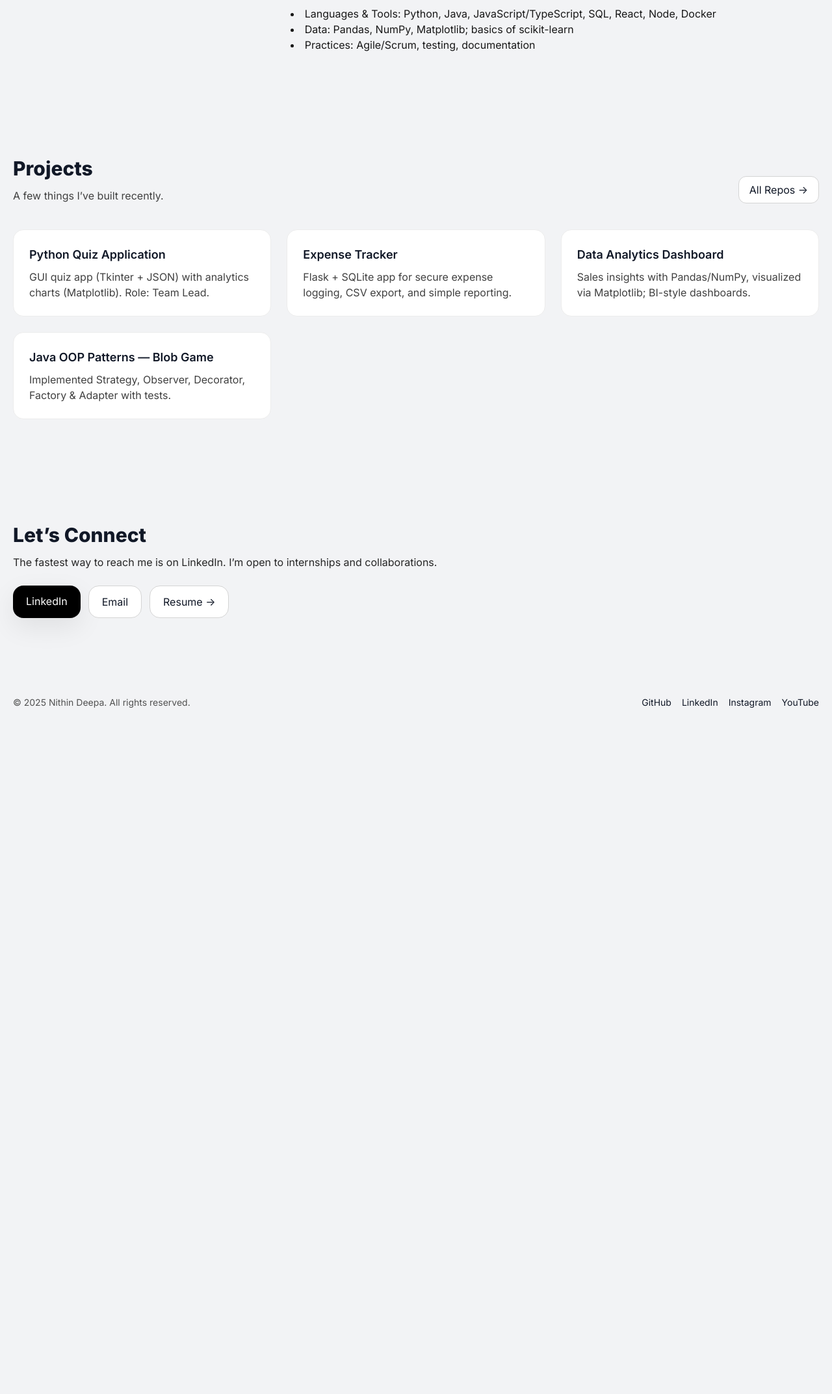
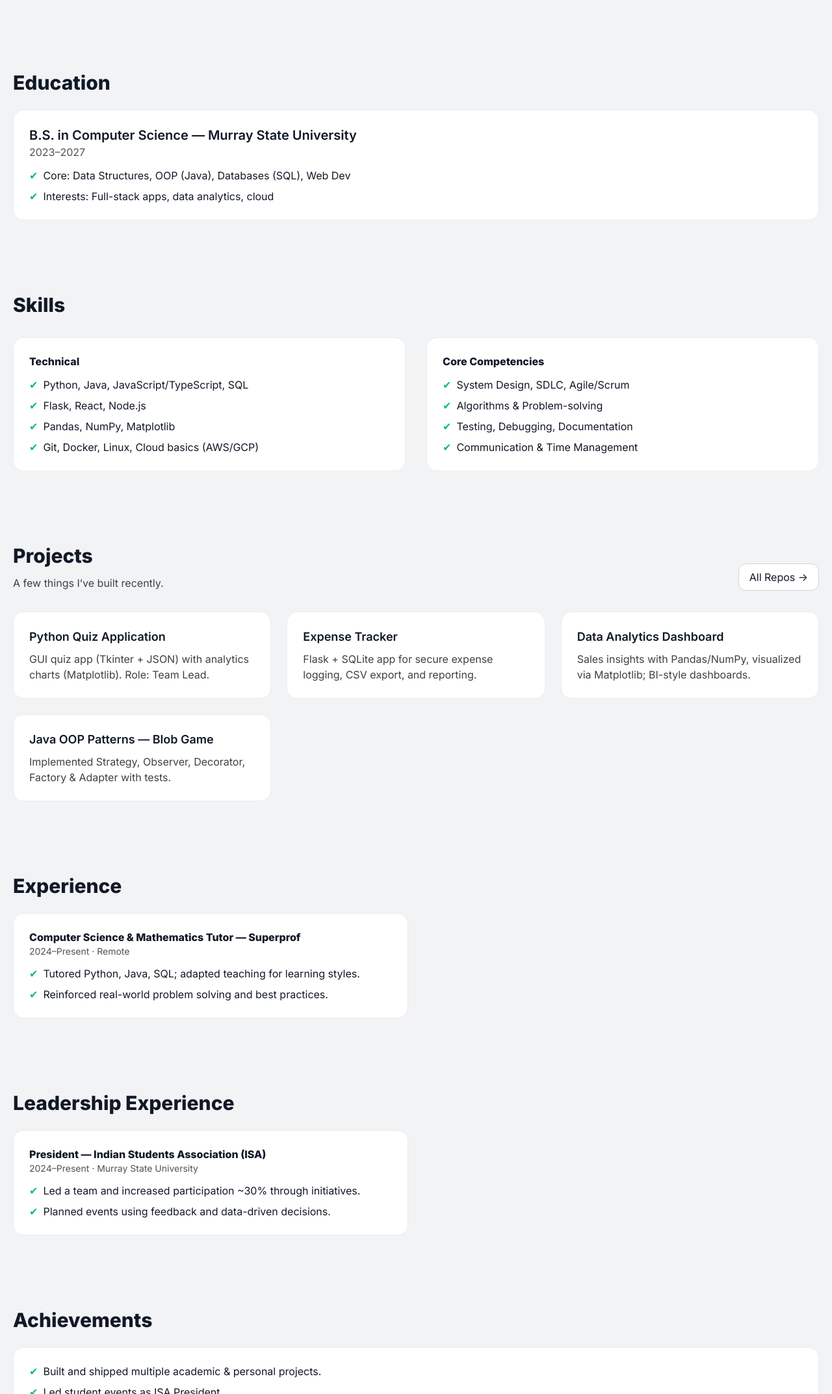
Before and after one commit to ndeepa-cloud/My-portfolio, a plain HTML site: page index.html in a window 1280 px wide. Shown: the part 655-2800 px from the top of the page at 65% size. Before the commit the page ends 1786 px from the top, so only its background shows below. Drawn offline with nearby package versions, Linux system fonts and the light colour scheme.

Commit message:
index.html
Updated sections and improved content structure in index.html.

```diff
--- a/index.html
+++ b/index.html
@@ -38,6 +38,7 @@
     .btn { transition: transform .2s ease, opacity .2s ease; }
     .btn:hover { transform: translateY(-1px); opacity:.9; }
     .section-card { background:#fff; border:1px solid #ececec; }
+    .tick::before { content:'✔'; color:#10b981; margin-right:8px; }
   </style>
 </head>
 <body class="font-sans">
@@ -69,42 +70,71 @@
 
   <!-- Hero -->
   <main id="top" class="max-w-7xl mx-auto px-5">
-    <section class="grid md:grid-cols-2 gap-12 items-center pt-28 sm:pt-36 pb-16">
+    <section class="grid md:grid-cols-2 gap-12 items-center pt-28 sm:pt-36 pb-10">
       <div id="hero-text" class="opacity-0 translate-y-8">
         <h1 class="text-5xl font-extrabold leading-tight">Hi, I’m Nithin Deepa<span class="text-neutral-400">.</span></h1>
         <p class="mt-4 text-lg text-neutral-700">Computer Science Student • Software Developer • Data Analyst</p>
         <p class="mt-4 text-neutral-800 max-w-2xl">I build clean, performant apps and data solutions. Explore my work and experience below.</p>
         <div class="mt-7 flex flex-wrap gap-3">
-          <a href="resume.pdf" target="_blank" class="btn px-5 py-3 rounded-xl bg-black text-white shadow-soft">Resume →</a>
+          <a data-resume target="_blank" class="btn px-5 py-3 rounded-xl bg-black text-white shadow-soft">Resume →</a>
           <a href="#projects" class="btn px-5 py-3 rounded-xl border border-neutral-300 bg-white hover:bg-neutral-50">Projects →</a>
         </div>
       </div>
       <div id="hero-photo" class="flex justify-center md:justify-end opacity-0 scale-95">
-        <img src="headshot.jpg" alt="Nithin portrait" class="w-72 h-72 object-cover rounded-3xl shadow-soft border border-neutral-200"/>
+        <img id="heroPhoto" alt="Nithin portrait" class="w-72 h-72 object-cover rounded-3xl shadow-soft border border-neutral-200"/>
       </div>
     </section>
 
-    <!-- About -->
-    <section id="about" class="py-20">
-      <div class="grid lg:grid-cols-3 gap-10 items-start">
-        <div class="lg:col-span-1 opacity-0 translate-y-8 about-a">
-          <h2 class="text-3xl font-extrabold">About Me</h2>
-          <p class="mt-3 text-neutral-700">Quick snapshot of who I am and what I do.</p>
+    <!-- 1) About Me -->
+    <section id="about" class="py-14">
+      <h2 class="text-3xl font-extrabold">About Me</h2>
+      <p class="mt-4 text-neutral-800 max-w-3xl">
+        I’m a Computer Science student at Murray State University (Class of 2027). I specialize in software development and data analytics,
+        combining technical skills with leadership, communication, and a focus on results.
+      </p>
+    </section>
+
+    <!-- 2) Education -->
+    <section id="education" class="py-14">
+      <h2 class="text-3xl font-extrabold">Education</h2>
+      <div class="mt-6 section-card p-6 rounded-2xl">
+        <h3 class="text-xl font-semibold">B.S. in Computer Science — Murray State University</h3>
+        <p class="text-neutral-600">2023–2027</p>
+        <ul class="mt-3 space-y-2">
+          <li class="tick">Core: Data Structures, OOP (Java), Databases (SQL), Web Dev</li>
+          <li class="tick">Interests: Full-stack apps, data analytics, cloud</li>
+        </ul>
+      </div>
+    </section>
+
+    <!-- 3) Skills -->
+    <section id="skills" class="py-14">
+      <h2 class="text-3xl font-extrabold">Skills</h2>
+      <div class="mt-8 grid md:grid-cols-2 gap-8">
+        <div class="section-card p-6 rounded-2xl">
+          <h3 class="font-bold mb-3">Technical</h3>
+          <ul class="space-y-2">
+            <li class="tick">Python, Java, JavaScript/TypeScript, SQL</li>
+            <li class="tick">Flask, React, Node.js</li>
+            <li class="tick">Pandas, NumPy, Matplotlib</li>
+            <li class="tick">Git, Docker, Linux, Cloud basics (AWS/GCP)</li>
+          </ul>
         </div>
-        <div class="lg:col-span-2 space-y-4 opacity-0 translate-y-8 about-b">
-          <p>I’m a Computer Science student at Murray State University (2023–2027). I love building user-focused software, clean APIs, and data pipelines. I’m currently seeking internships in Software Development or Data Analytics.</p>
-          <ul class="list-disc list-inside text-neutral-900">
-            <li>Languages & Tools: Python, Java, JavaScript/TypeScript, SQL, React, Node, Docker</li>
-            <li>Data: Pandas, NumPy, Matplotlib; basics of scikit-learn</li>
-            <li>Practices: Agile/Scrum, testing, documentation</li>
+        <div class="section-card p-6 rounded-2xl">
+          <h3 class="font-bold mb-3">Core Competencies</h3>
+          <ul class="space-y-2">
+            <li class="tick">System Design, SDLC, Agile/Scrum</li>
+            <li class="tick">Algorithms & Problem-solving</li>
+            <li class="tick">Testing, Debugging, Documentation</li>
+            <li class="tick">Communication & Time Management</li>
           </ul>
         </div>
       </div>
     </section>
 
-    <!-- Projects (4 cards) -->
-    <section id="projects" class="py-20">
-      <div class="flex items-end justify-between gap-4 opacity-0 translate-y-8 projects-a">
+    <!-- 4) Projects -->
+    <section id="projects" class="py-14">
+      <div class="flex items-end justify-between gap-4">
         <div>
           <h2 class="text-3xl font-extrabold">Projects</h2>
           <p class="mt-3 text-neutral-700">A few things I’ve built recently.</p>
@@ -112,44 +142,97 @@
         <a href="https://github.com/ndeepa-cloud" target="_blank" class="btn px-4 py-2 rounded-xl border border-neutral-300 bg-white hover:bg-neutral-50">All Repos →</a>
       </div>
 
-      <div class="mt-10 grid md:grid-cols-2 xl:grid-cols-3 gap-6">
-        <article class="section-card p-6 rounded-2xl hover:shadow-soft transition opacity-0 translate-y-8 proj-1">
+      <div class="mt-8 grid md:grid-cols-2 xl:grid-cols-3 gap-6">
+        <article class="section-card p-6 rounded-2xl hover:shadow-soft transition proj-1">
           <h3 class="font-semibold text-lg">Python Quiz Application</h3>
           <p class="mt-2 text-neutral-700">GUI quiz app (Tkinter + JSON) with analytics charts (Matplotlib). Role: Team Lead.</p>
         </article>
 
-        <article class="section-card p-6 rounded-2xl hover:shadow-soft transition opacity-0 translate-y-8 proj-2">
+        <article class="section-card p-6 rounded-2xl hover:shadow-soft transition proj-2">
           <h3 class="font-semibold text-lg">Expense Tracker</h3>
-          <p class="mt-2 text-neutral-700">Flask + SQLite app for secure expense logging, CSV export, and simple reporting.</p>
+          <p class="mt-2 text-neutral-700">Flask + SQLite app for secure expense logging, CSV export, and reporting.</p>
         </article>
 
-        <article class="section-card p-6 rounded-2xl hover:shadow-soft transition opacity-0 translate-y-8 proj-3">
+        <article class="section-card p-6 rounded-2xl hover:shadow-soft transition proj-3">
           <h3 class="font-semibold text-lg">Data Analytics Dashboard</h3>
           <p class="mt-2 text-neutral-700">Sales insights with Pandas/NumPy, visualized via Matplotlib; BI-style dashboards.</p>
         </article>
 
-        <article class="section-card p-6 rounded-2xl hover:shadow-soft transition opacity-0 translate-y-8 proj-4">
+        <article class="section-card p-6 rounded-2xl hover:shadow-soft transition proj-4">
           <h3 class="font-semibold text-lg">Java OOP Patterns — Blob Game</h3>
           <p class="mt-2 text-neutral-700">Implemented Strategy, Observer, Decorator, Factory & Adapter with tests.</p>
         </article>
       </div>
     </section>
 
-    <!-- Contact -->
-    <section id="contact" class="py-20">
-      <div class="max-w-2xl opacity-0 translate-y-8 contact-a">
+    <!-- 5) Experience -->
+    <section id="experience" class="py-14">
+      <h2 class="text-3xl font-extrabold">Experience</h2>
+      <div class="mt-6 grid md:grid-cols-2 gap-6">
+        <article class="section-card p-6 rounded-2xl exp-1">
+          <h3 class="font-bold">Computer Science & Mathematics Tutor — Superprof</h3>
+          <p class="text-neutral-600 text-sm">2024–Present · Remote</p>
+          <ul class="mt-3 space-y-2">
+            <li class="tick">Tutored Python, Java, SQL; adapted teaching for learning styles.</li>
+            <li class="tick">Reinforced real-world problem solving and best practices.</li>
+          </ul>
+        </article>
+      </div>
+    </section>
+
+    <!-- 6) Leadership Experience -->
+    <section id="leadership" class="py-14">
+      <h2 class="text-3xl font-extrabold">Leadership Experience</h2>
+      <div class="mt-6 grid md:grid-cols-2 gap-6">
+        <article class="section-card p-6 rounded-2xl lead-1">
+          <h3 class="font-bold">President — Indian Students Association (ISA)</h3>
+          <p class="text-neutral-600 text-sm">2024–Present · Murray State University</p>
+          <ul class="mt-3 space-y-2">
+            <li class="tick">Led a team and increased participation ~30% through initiatives.</li>
+            <li class="tick">Planned events using feedback and data-driven decisions.</li>
+          </ul>
+        </article>
+      </div>
+    </section>
+
+    <!-- 7) Achievements -->
+    <section id="achievements" class="py-14">
+      <h2 class="text-3xl font-extrabold">Achievements</h2>
+      <div class="mt-6 section-card p-6 rounded-2xl">
+        <ul class="space-y-2">
+          <li class="tick">Built and shipped multiple academic & personal projects.</li>
+          <li class="tick">Led student events as ISA President.</li>
+        </ul>
+      </div>
+    </section>
+
+    <!-- 8) Certifications -->
+    <section id="certifications" class="py-14">
+      <h2 class="text-3xl font-extrabold">Certifications</h2>
+      <div class="mt-6 section-card p-6 rounded-2xl">
+        <ul class="space-y-2">
+          <li class="tick">Python Programming — GP Intuition (2023)</li>
+          <li class="tick">C Programming — GP Intuition (2023)</li>
+          <li class="tick">Data Analytics Foundations — Coursera (2024)</li>
+        </ul>
+      </div>
+    </section>
+
+    <!-- Contact (bonus) -->
+    <section id="contact" class="py-16">
+      <div class="max-w-2xl">
         <h2 class="text-3xl font-extrabold">Let’s Connect</h2>
         <p class="mt-3 text-neutral-800">The fastest way to reach me is on LinkedIn. I’m open to internships and collaborations.</p>
         <div class="mt-6 flex flex-wrap gap-3">
           <a href="https://www.linkedin.com/in/nithin-deepa-a246a0287/" target="_blank" class="btn px-5 py-3 rounded-2xl bg-black text-white shadow-soft">LinkedIn</a>
           <a href="mailto:deepanithinroy9@gmail.com" class="btn px-5 py-3 rounded-2xl border border-neutral-300 bg-white hover:bg-neutral-50">Email</a>
-          <a href="resume.pdf" target="_blank" class="btn px-5 py-3 rounded-2xl border border-neutral-300 bg-white hover:bg-neutral-50">Resume →</a>
+          <a data-resume target="_blank" class="btn px-5 py-3 rounded-2xl border border-neutral-300 bg-white hover:bg-neutral-50">Resume →</a>
         </div>
       </div>
     </section>
   </main>
 
-  <footer class="border-top border-neutral-200 py-10">
+  <footer class="border-t border-neutral-200 py-10">
     <div class="max-w-7xl mx-auto px-5 flex flex-col sm:flex-row items-center justify-between gap-4">
       <p class="text-neutral-600 text-sm">© <span id="year"></span> Nithin Deepa. All rights reserved.</p>
       <div class="flex items-center gap-4 text-sm">
@@ -161,29 +244,41 @@
     </div>
   </footer>
 
-  <!-- GSAP animations -->
+  <!-- GSAP animations + Auto-path for resume/photo -->
   <script>
     gsap.registerPlugin(ScrollTrigger);
 
-    // Hero
+    // Animate hero
     gsap.to('#hero-text',  {opacity:1, y:0, duration:1.0, ease:'power3.out', delay:.05});
     gsap.to('#hero-photo', {opacity:1, scale:1, duration:1.1, ease:'power3.out', delay:.2});
 
-    // About
-    gsap.to('.about-a', {scrollTrigger:{trigger:'#about', start:'top 80%'}, opacity:1, y:0, duration:.9, ease:'power2.out'});
-    gsap.to('.about-b', {scrollTrigger:{trigger:'#about', start:'top 72%'}, opacity:1, y:0, duration:.9, ease:'power2.out', delay:.1});
-
-    // Projects head + cards
-    gsap.to('.projects-a', {scrollTrigger:{trigger:'#projects', start:'top 82%'}, opacity:1, y:0, duration:.9, ease:'power2.out'});
-    ['.proj-1','.proj-2','.proj-3','.proj-4'].forEach((sel,i)=>{
-      gsap.to(sel, {scrollTrigger:{trigger: sel, start:'top 85%'}, opacity:1, y:0, duration:.9, ease:'power2.out', delay:i*0.05});
-    });
-
-    // Contact
-    gsap.to('.contact-a', {scrollTrigger:{trigger:'#contact', start:'top 82%'}, opacity:1, y:0, duration:.9, ease:'power2.out'});
+    // Animate each section smoothly
+    gsap.utils.toArray('#about, #education, #skills, #projects, #experience, #leadership, #achievements, #certifications, #contact')
+      .forEach((sec, i) => {
+        gsap.from(sec, {opacity:0, y:50, duration:0.9, ease:'power2.out',
+          scrollTrigger: { trigger: sec, start: 'top 85%' }
+        });
+      });
 
     // Year
     document.getElementById('year').textContent = new Date().getFullYear();
+
+    // Auto path fix for resume & photo (works for both user and project pages)
+    (function () {
+      var path = window.location.pathname;
+      var base = "/";
+      var m = path.match(/^\/([^\/]+)\//); // catches "/RepoName/" for project pages
+      if (m) base = "/" + m[1] + "/";
+      var resumeURL = base + "resume.pdf";
+      var photoURL  = base + "headshot.jpg";
+      document.querySelectorAll('a[data-resume]').forEach(a => {
+        a.href = resumeURL;
+        a.rel = "noopener";
+        a.target = "_blank";
+      });
+      var img = document.getElementById("heroPhoto");
+      if (img) img.src = photoURL;
+    })();
   </script>
 </body>
 </html>
```
